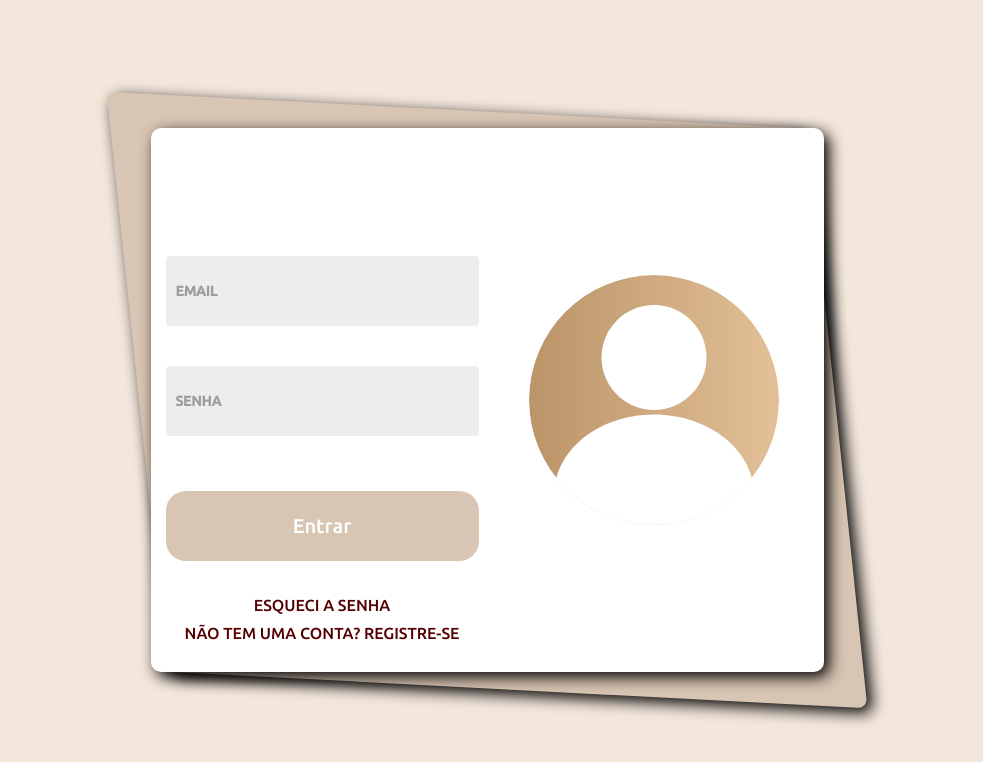
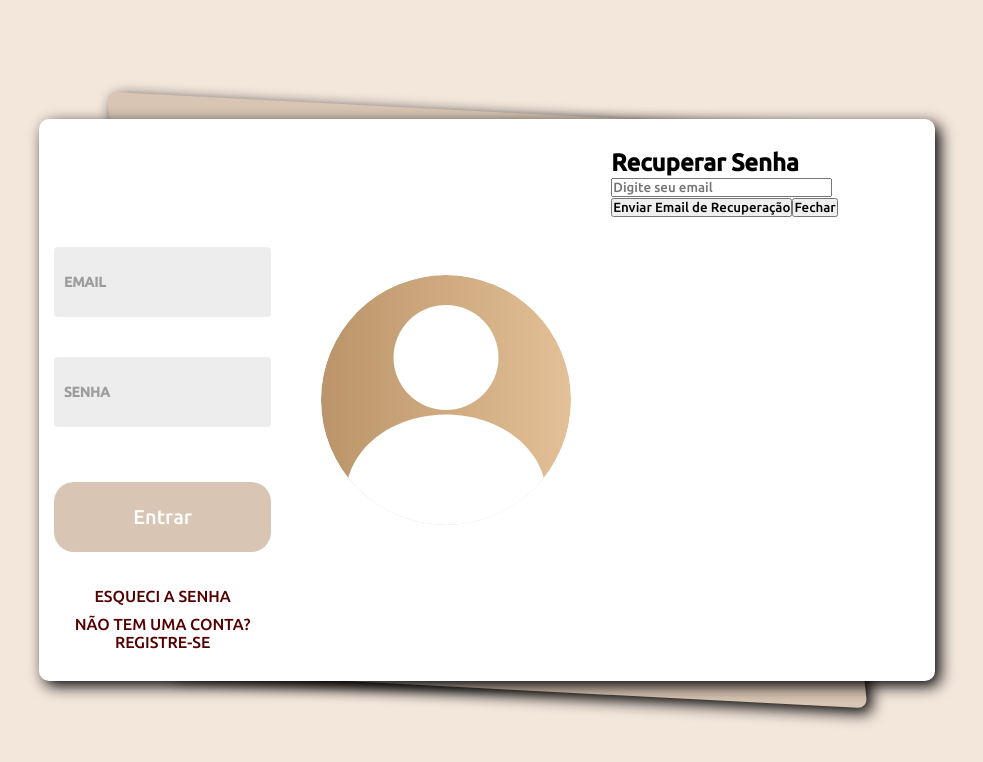
Before and after one commit to RafaSantos19/FrontEnd_PI3, a React (Vite) app: page /login in a window 1280 px wide. Both pictures are taken after a click on the link "ESQUECI A SENHA". Shown: the top 762 px of the page, without its empty margins (153-1136 px from the left). Built offline with nearby package versions, Linux system fonts and the light colour scheme.

Commit message:
Update Login.jsx
Apenas adicionei um modal todo cagado pro reset da senha.

```diff
--- a/src/pages/Login/Login.jsx
+++ b/src/pages/Login/Login.jsx
@@ -1,14 +1,16 @@
-import React, {useState} from 'react';
+import React, { useState } from 'react';
 import axios from 'axios';
-import logoLogin from '../../assets/login.svg'
+import logoLogin from '../../assets/login.svg';
 import './Login.css';
 
 function Login() {
-
   const [formData, setFormData] = useState({
     email: '',
     password: ''
   });
+
+  const [forgotPassword, setForgotPassword] = useState(false);
+  const [resetEmail, setResetEmail] = useState('');
 
   const handleChange = (e) => {
     const { name, value } = e.target;
@@ -16,21 +18,30 @@ function Login() {
       ...formData,
       [name]: value
     });
-  }
+  };
 
   const handleSubmit = (e) => {
     e.preventDefault();
-
-    axios.post('http://localhost:8080/user/signin', formData).then( (response) => {
-      if(response.status === 200){
+    axios.post('http://localhost:8080/user/signin', formData).then((response) => {
+      if (response.status === 200) {
         alert('Login realizado com sucesso!');
         window.location.href = '/';
       }
-    }).catch( (err) => {
+    }).catch((err) => {
       console.error('Erro ao fazer login: ', err);
       alert('Erro ao fazer login. Verifique suas credenciais');
     });
-  }
+  };
+
+  const handleForgotPassword = () => {
+    axios.post('http://localhost:8080/user/forgot-password', { email: resetEmail }).then((response) => {
+      alert('Email de recuperação enviado!');
+      setForgotPassword(false);
+    }).catch((err) => {
+      console.error('Erro ao enviar email de recuperação: ', err);
+      alert('Erro ao enviar email de recuperação. Verifique o email inserido.');
+    });
+  };
 
   return (
     <main className='main-login'>
@@ -40,26 +51,44 @@ function Login() {
           <h1 className='h1-login'>Login</h1>
           <fieldset className='fieldset-login'>
             <div className="container-login">
-              <input type="email" id="email" name="email" value={formData.email} onChange={handleChange} required></input>
+              <input type="email" id="email" name="email" value={formData.email} onChange={handleChange} required />
               <label htmlFor="email">Email</label>
             </div>
           </fieldset>
 
           <fieldset className='fieldset-login'>
             <div className="container-login">
-              <input type="password" id="password" name="password" value={formData.password} onChange={handleChange} required></input>
+              <input type="password" id="password" name="password" value={formData.password} onChange={handleChange} required />
               <label htmlFor="password">Senha</label>
             </div>
           </fieldset>
+
           <fieldset className='fieldset-login'>
             <button className='button-login' type="submit">Entrar</button>
           </fieldset>
-          <a href='#'>Esqueci a senha</a>
+
+          <a href="#" onClick={() => setForgotPassword(true)}>Esqueci a senha</a>
           <a href='cadastro'>Não tem uma conta? Registre-se</a>
         </form>
-        <img src={logoLogin}></img>
-    </section>
-  </main>
+        <img src={logoLogin} alt="Login Logo"></img>
+
+        {forgotPassword && (
+          <div className="modal">
+            <div className="modal-content">
+              <h2>Recuperar Senha</h2>
+              <input
+                type="email"
+                placeholder="Digite seu email"
+                value={resetEmail}
+                onChange={(e) => setResetEmail(e.target.value)}
+              />
+              <button onClick={handleForgotPassword}>Enviar Email de Recuperação</button>
+              <button onClick={() => setForgotPassword(false)}>Fechar</button>
+            </div>
+          </div>
+        )}
+      </section>
+    </main>
   );
 }
 
```
